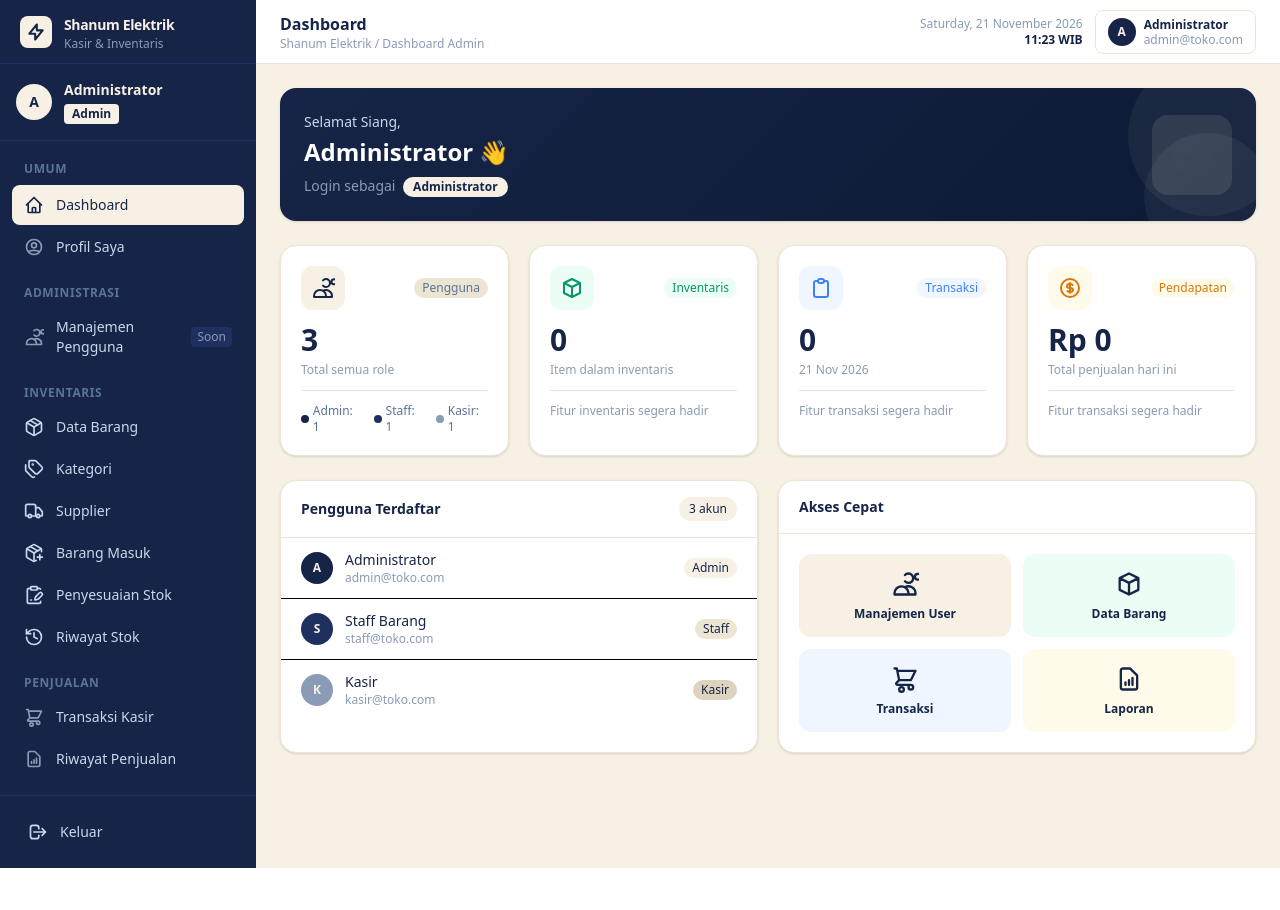
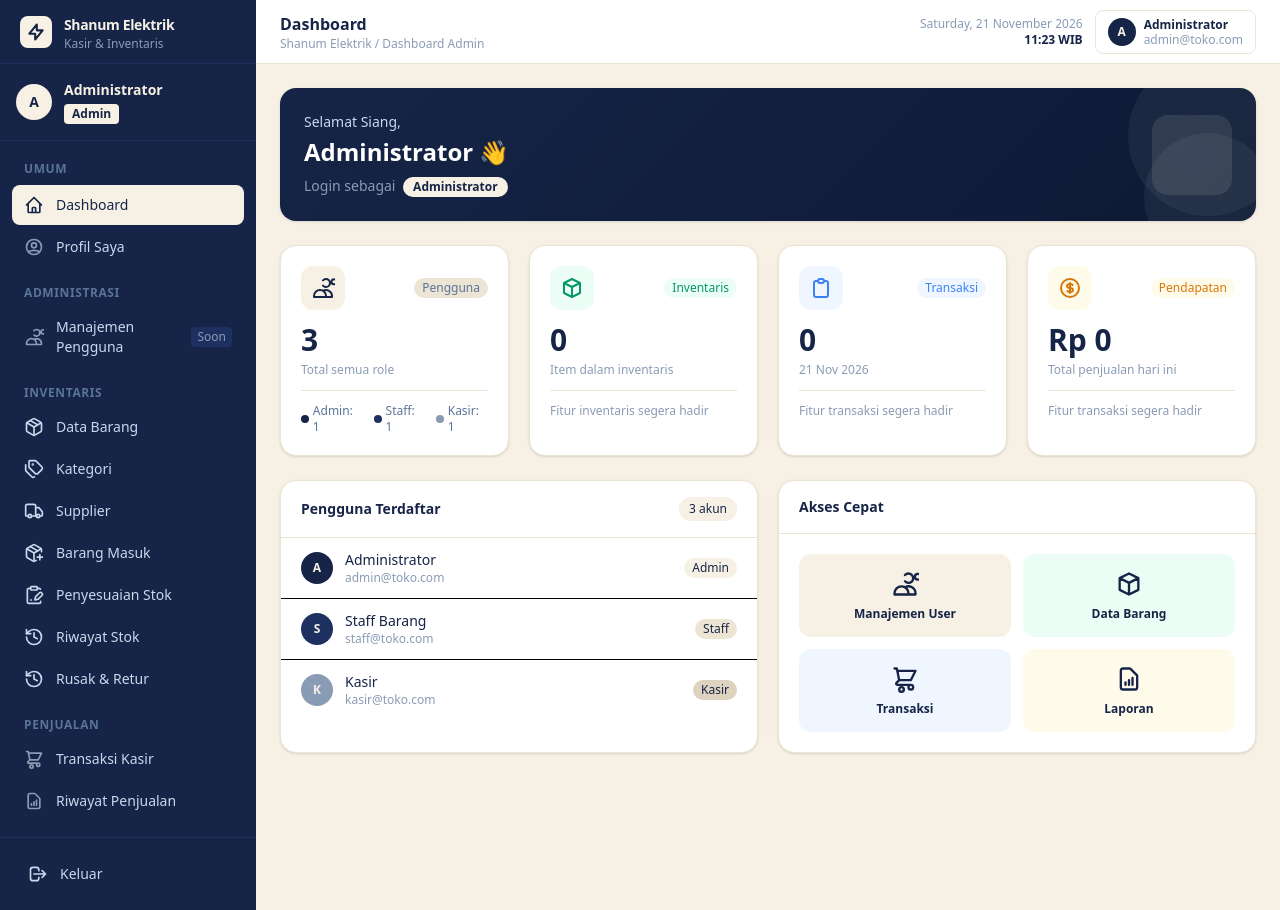
Before and after one commit to paniwws1708/shanum-elektrik, a Laravel app: page /admin/dashboard in a window 1280 px wide. Before the commit the page ends 868 px from the top, so only its background shows below. Run offline with Laravel 12, Linux system fonts and the light colour scheme; a user stored in the database is signed in; data comes from the database, SQL or seed files in the repository; style sheets or scripts are compiled from the project's sources; parts of the project's set-up code (start-up, migrations or seed data) failed here and were passed over.

Commit message:
(Hasil AI) tambah fitur dan menu Rusak & Retur di sidebar

```diff
--- a/resources/views/layouts/app.blade.php
+++ b/resources/views/layouts/app.blade.php
@@ -172,6 +172,12 @@
                 'route' => 'inventaris.stok_riwayat.index',
                 'active' => 'inventaris.stok_riwayat.*'
             ],
+
+             [
+                'label' => 'Rusak & Retur',
+                'route' => 'rusak-retur.index',
+                'active' => 'rusak-retur.*'
+            ],
         ];
     @endphp
 
@@ -213,6 +219,10 @@
         @case('Riwayat Stok')
             <i data-lucide="history"></i>
             @break
+
+            @case('Rusak & Retur')
+   <i data-lucide="history"></i>
+    @break
     @endswitch
 </span>
 
```
